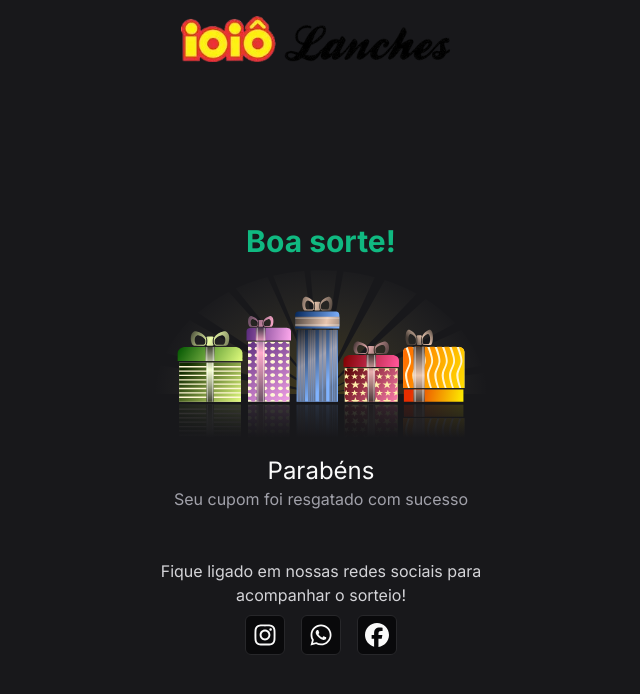
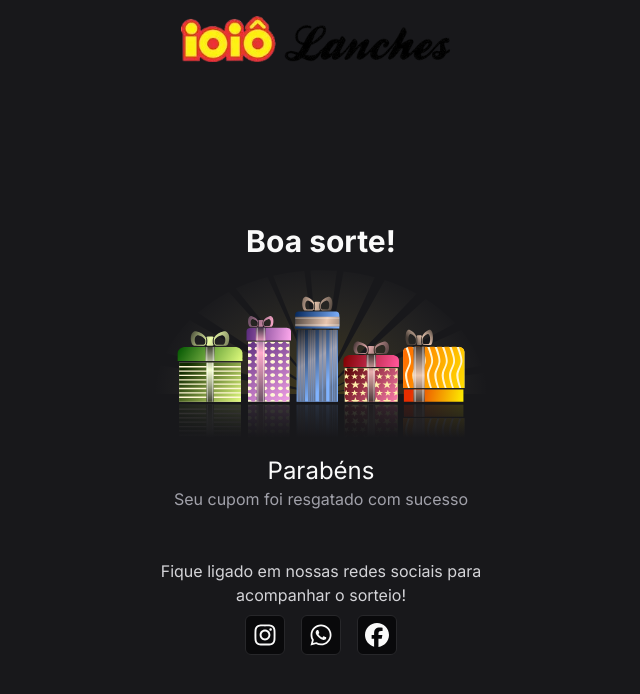
Before and after one commit to viniciuspaesberna/ioiolanches-sorteio-web, a Next.js app: page /sucesso in a window 1280 px wide. Shown: the top 694 px of the page, without its empty margins (319-959 px from the left). Built offline with nearby package versions, Linux system fonts and the light colour scheme.

Commit message:
style: set boa sorte title on sucesso page to default text color

```diff
--- a/src/app/sucesso/page.tsx
+++ b/src/app/sucesso/page.tsx
@@ -9,7 +9,7 @@ import { Button } from '@/components/ui/button'
 const SuccessPage = () => {
   return (
     <main className="flex flex-1 flex-col items-center justify-center">
-      <h1 className="text-3xl font-bold text-emerald-500">Boa sorte!</h1>
+      <h1 className="text-3xl font-bold">Boa sorte!</h1>
 
       <Image src={bg} alt="" className="max-w-[360px]" />
 
```
